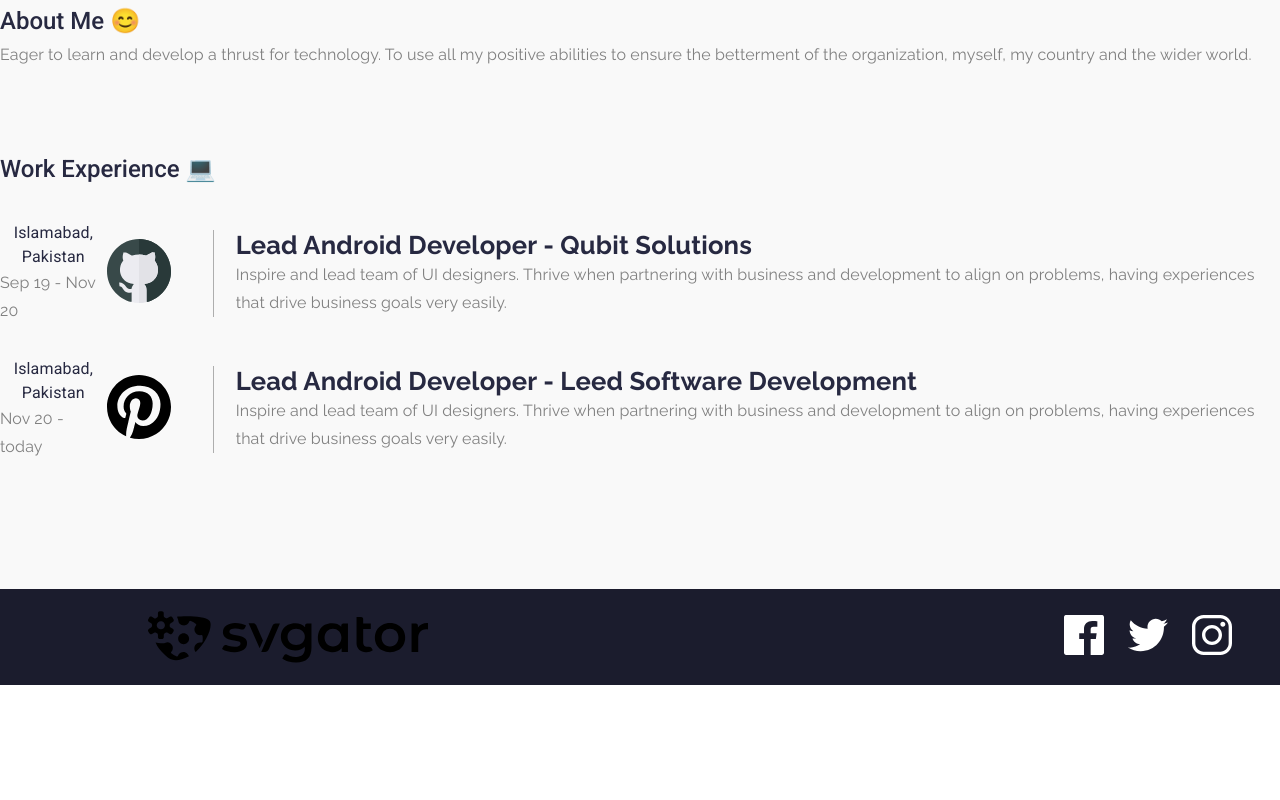
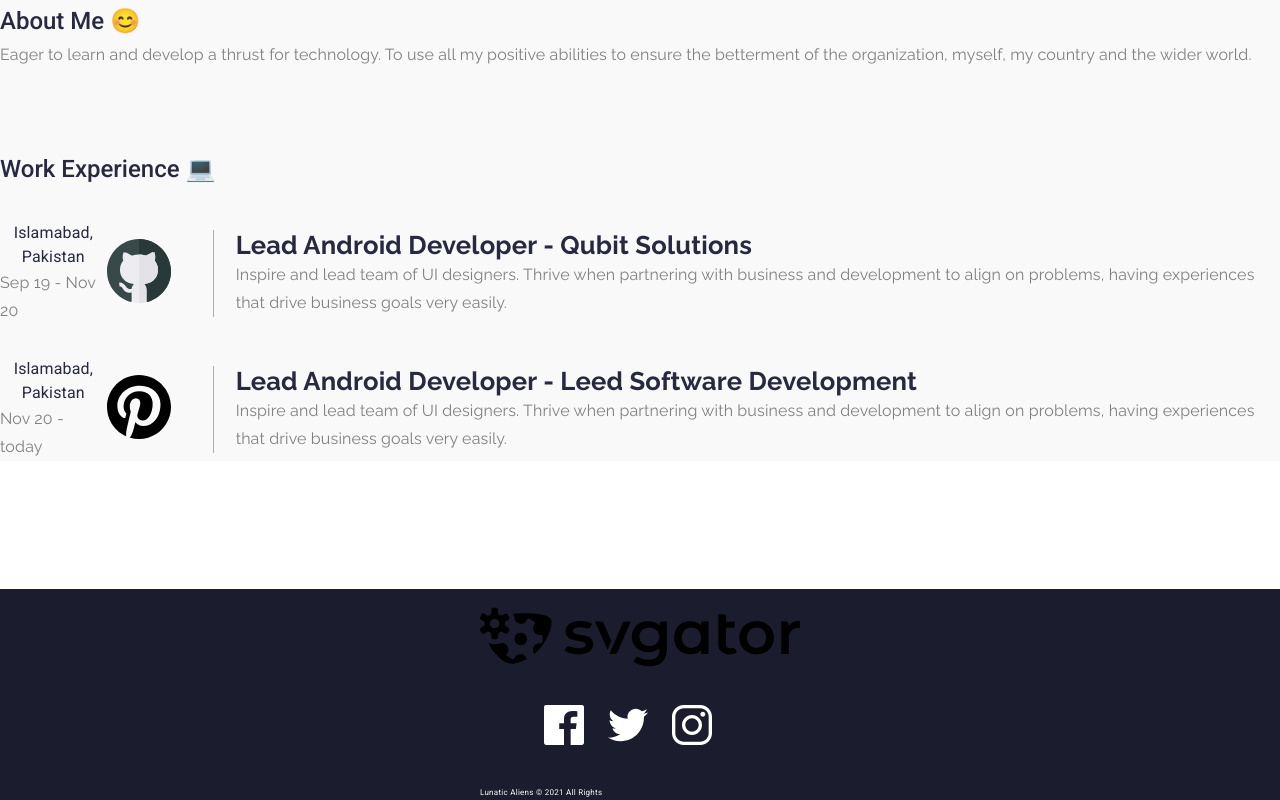
Before and after one commit to frazbakht5/lunaticaliens, a React (Create React App) app: page / in a window 1280 px wide. Shown: the part 1357-2157 px from the top of the page. Before the commit the page ends 2042 px from the top, so only its background shows below. Built offline with nearby package versions, Linux system fonts and the light colour scheme.

Commit message:
Completed. Display page is not dynamic. It needs backend.

```diff
--- a/src/App.js
+++ b/src/App.js
@@ -1,25 +1,49 @@
 import { BrowserRouter, Route, Switch } from 'react-router-dom'
 import { ThemeProvider } from '@material-ui/styles';
+import React, { useState, useEffect, useRef } from 'react';
 // import '@fontsource/roboto';
 
 import LandingPage from './Components/LandingPage'
 import theme from './Components/Theme'
 import NavBar from './Components/NavBar';
-// import LandingPage from './Components/LandingPage'
+import Footer from './Components/Footer';
+import ProjectDisplay from './Components/ProjectDisplay'
 
 
 
 function App() {
+  // const title = 'WebNOC';
+  // const description = 'Project description of the Project.'
+  // const image = sample1;
+  // const playStoreLink = 'https://www.google.com.pk/';
+  // const websiteLink = 'https://www.google.com.pk/';
+
+  const [title, setTitle] = useState('');
+  const [description, setDescription] = useState('');
+  const [image, setImage] = useState('');
+  const [playStoreLink, setPlayStoreLink] = useState('');
+  const [websiteLink, setWebsiteLink] = useState('');
+
+
+
   return (
     <ThemeProvider theme={theme}>
       <BrowserRouter>
-        <NavBar/>
+        <NavBar />
         {/* <LandingPage/> */}
         <Switch>
-        <Route exact path="/" component={LandingPage} />
-        <Route exact path="/project" component={() => <div>Project display page</div>} />
+          <Route exact path="/" component={() => <LandingPage
+
+            setTitle={setTitle}
+            setDescription={setDescription}
+            setImage={setImage}
+            setPlayStoreLink={setPlayStoreLink}
+            setWebsiteLink={setWebsiteLink}
+
+          />} />
+          <Route exact path="/project" component={ProjectDisplay} />
         </Switch>
-
+        <Footer />
       </BrowserRouter>
     </ThemeProvider>
   );
--- a/src/Components/Footer.js
+++ b/src/Components/Footer.js
@@ -14,9 +14,11 @@ import Button from '@material-ui/core/Button';
 import { Typography } from '@material-ui/core';
 
 const useStyles = makeStyles(theme => ({
+	mainContainer:{
+		backgroundColor: theme.palette.secondary.dark,
+	},
 	footer: {
 		width: '100%',
-		backgroundColor: theme.palette.secondary.dark,
 		zIndex: theme.zIndex.modal + 1,
 		position: 'relative',
 		marginTop: '8em',
@@ -26,13 +28,13 @@ const useStyles = makeStyles(theme => ({
 		borderRadius: '10'
 	},
 	logoContainer: {
-		marginLeft: '10em',
-		[theme.breakpoints.down("md")]: {
-			marginLeft: '0em',
-		},
-		[theme.breakpoints.down("md")]: {
-			marginLeft: '0em',
-		},
+		// marginLeft: '10em',
+		// [theme.breakpoints.down("md")]: {
+		// 	marginLeft: '0em',
+		// },
+		// [theme.breakpoints.down("md")]: {
+		// 	marginLeft: '0em',
+		// },
 		"&:hover": {
 			backgroundColor: "transparent"
 		}
@@ -64,9 +66,14 @@ const useStyles = makeStyles(theme => ({
 		// }
 	},
 	socialIconContainer: {
-		position: 'absolute',
-		right: '1.5em'
+		// position: 'absolute',
+		// right: '1.5em'
+		marginTop: '1em'
 	},
+	copyrightsText:{
+		color: theme.palette.primary.main,
+		marginTop: '2em'
+	}
 
 }));
 
@@ -77,9 +84,16 @@ export default function Footer(props) {
 
 	return (
 		<React.Fragment>
-			<footer
-				className={classes.footer}
+			<footer className={classes.footer}
 			>
+				<Grid
+					container
+					direction="column"
+					justifyContent="center"
+					alignItems="center"
+					className={classes.mainContainer}
+				>
+					<Grid item>
 						<Grid
 							container
 							direction="row"
@@ -87,13 +101,13 @@ export default function Footer(props) {
 							alignItems="center"
 							className={classes.footerContainer}
 						>
-					<Button component={Link} to="/" className={classes.logoContainer} disableRipple>
+							<Link to="/" className={classes.logoContainer} disableRipple>
 								<img alt='Company logo' className={classes.logo} src={logo} />
-					</Button>
+							</Link>
+						</Grid>
 
-
-
-					<Grid container className={classes.socialIconContainer} justifyContent="flex-end">
+						<Grid item>
+							<Grid container className={classes.socialIconContainer} justifyContent="center">
 								<Grid item component={"a"} href="https://www.facebook.com/" rel="noopener no referrer" target="_blank" >
 									<img src={facebook} alt='fb logo' className={classes.icon} />
 								</Grid>
@@ -105,6 +119,11 @@ export default function Footer(props) {
 								</Grid>
 							</Grid>
 						</Grid>
+						<Grid item className={classes.copyrightsText}>
+							<Typography variant='caption' >Lunatic Aliens © 2021 All Rights</Typography>
+						</Grid>
+					</Grid>
+				</Grid>
 			</footer>
 		</React.Fragment>
 	);
--- a/src/Components/LandingPage.js
+++ b/src/Components/LandingPage.js
@@ -18,7 +18,7 @@ import IconButton from '@material-ui/core/IconButton';
 import StarBorderIcon from '@material-ui/icons/StarBorder';
 import ImageList from '@material-ui/core/ImageList';
 import { HashLink } from 'react-router-hash-link';
-import { Link } from 'react-router-dom';
+import { Link, useHistory } from 'react-router-dom';
 
 import NavBar from './NavBar'
 
@@ -139,7 +139,18 @@ export default function LandingPage(props) {
     const theme = useTheme();
     const projectsRef = useRef(null);
     const matchesSM = useMediaQuery(theme.breakpoints.down("sm"));
+    const history = useHistory();
 
+    const scrollToTop = () => {
+        window.scrollTo({
+            top: 0,
+            behavior: "smooth",
+        });
+    };
+
+    useEffect(() => {
+        scrollToTop()
+    }, []);
 
     const samples = [
         { img: sample1, title: 'sample 1', },
@@ -184,8 +195,16 @@ export default function LandingPage(props) {
             </Grid>
         </Grid>
     )
-
-
+/*
+    function handleClick(i) {
+        const sample = samples[i];
+        props.setTitle(sample.title);
+        props.setDescription(sample.description);
+        props.setImage(sample.img);
+        props.setPlayStoreLink(sample.pl);
+        props.setWebsiteLink(sample.title);
+      }
+*/
     const goToProjectsSection = () => window.scrollTo({ top: projectsRef.current.offsetTop, behavior: 'smooth' });
 
 
@@ -233,7 +252,7 @@ export default function LandingPage(props) {
                 {
                     samples.map((item, i) => (
                         <Grid item xs={6} sm={6} md={3} key={item + i} style={{ padding: 5 }}>
-                            <Link to ="/project">
+                            <Link to="/project">
                                 <ImageListItem >
                                     <img src={item.img} alt={item.title} className={classes.portfolioImage} />
                                     <ImageListItemBar title={item.title}
@@ -323,8 +342,6 @@ export default function LandingPage(props) {
         </React.Fragment >
     )
 
-
-
     return (
         <React.Fragment>
 
@@ -343,7 +360,6 @@ export default function LandingPage(props) {
                 <Grid item >
                     {ExperienceBlockDesktop}
                 </Grid>
-                <Footer />
             </Grid>
         </React.Fragment>
     );
--- a/src/Components/ProjectDisplay.js
+++ b/src/Components/ProjectDisplay.js
@@ -1,38 +1,125 @@
+import Box from '@material-ui/core/Box';
 import React, { useState, useEffect } from 'react';
 import { makeStyles } from '@material-ui/core/styles';
-import { AppBar, Toolbar } from "@material-ui/core";
-import useScrollTrigger from '@material-ui/core/useScrollTrigger';
-import Tabs from '@material-ui/core/Tabs';
-import Tab from '@material-ui/core/Tab';
+import { Grid, Typography } from "@material-ui/core";
 import Button from '@material-ui/core/Button';
-import Menu from '@material-ui/core/Menu';
-import MenuItem from '@material-ui/core/MenuItem';
-import { useTheme } from '@material-ui/core/styles';
-import useMediaQuery from '@material-ui/core/useMediaQuery';
-import SwipeableDrawer from '@material-ui/core/SwipeableDrawer';
-import MenuIcon from '@material-ui/icons/Menu'
-import IconButton from '@material-ui/core/IconButton';
-import List from '@material-ui/core/List';
-import ListItem from '@material-ui/core/ListItem';
-import ListItemText from '@material-ui/core/ListItemText';
+import sample1 from '../assets/sample1.jpg'
+import playStore from '../assets/playstore.png'
+import visitweb from '../assets/visitweb.png'
+
+
+import { Link } from 'react-router-dom';
 
 const useStyles = makeStyles(theme => ({
-
-
-
-
+	mainContainer: {
+		// width: '90%'
+	},
+	icons: {
+		width: '10em',
+		height: '5em',
+	},
+	rowContainer: {
+		width: '80%',
+		maxWidth: '80%'
+	},
+	thanksBlock: {
+		textAlign: 'center',
+	},
+	displayPic: {
+		objectFit: 'contain',
+		maxWidth: '100%'
+	}
 
 
 }));
 
 
-export default function Footer(props) {
+export default function ProjectDisplay(props) {
 
 	const classes = useStyles();
 
+
+	const title = 'WebNOC';
+	const description = 'Project description of the Project.'
+	const image = sample1;
+	const playStoreLink = 'https://www.google.com.pk/';
+	const websiteLink = 'https://www.google.com.pk/';
+
+	const scrollToTop = () => {
+		window.scrollTo({
+			top: 0,
+			behavior: "smooth",
+		});
+	};
+
+	useEffect(() => {
+		scrollToTop()
+	}, []);
+
 	return (
 		<React.Fragment>
+			<Grid
+				container
+				direction="column"
+				justifyContent="center"
+				alignItems="center"
+				className={classes.mainContainer}
+			// spacing={4}
+			>
+				<Grid item className={classes.rowContainer}>
+					<Grid
+						container
+						direction="row"
+						justifyContent="space-between"
+						alignItems="center"
+					>
 
-		</React.Fragment>
+						<Grid item >
+							<Grid
+								container
+								direction="column"
+								justifyContent="center"
+								alignItems="flex-start"
+							>
+								<Typography variant='h2' id='project-title'>{title}</Typography>
+								<Typography variant='body1'>{description}</Typography>
+							</Grid>
+						</Grid>
+						<Grid item>
+							<Grid
+								container
+								direction="row"
+								justifyContent="flex-end"
+								alignItems="center"
+							>
+								<Button component={"a"} href={playStoreLink} rel="noopener no referrer" target="_blank">
+									<img src={playStore} alt="playstoreLink" className={classes.icons}
+									/>
+								</Button>
+								<Button component={"a"} href={websiteLink} rel="noopener no referrer" target="_blank" >
+									<img src={visitweb} alt="web link" className={classes.icons}
+									/>
+								</Button>
+							</Grid>
+						</Grid>
+
+					</Grid>
+				</Grid>
+				<Box border={1} borderColor="primary.dark" p='5%' marginTop='3em' maxWidth='100%'>
+					<Grid item className={[classes.rowContainer, classes.borderBox].join}>
+						<img src={image} alt="website image" className={classes.displayPic} />
+					</Grid>
+				</Box>
+				<Grid item className={[classes.rowContainer, classes.thanksBlock].join}>
+					<Typography variant='h2'>Thanks for watching</Typography>
+					<Typography variant='body1'>If you like this project, please click appreciate button below</Typography>
+				</Grid>
+				<Grid item className={classes.rowContainer}>
+					<Button variant="contained" color="primary" component={Link} to="/" >
+						Back
+					</Button>
+				</Grid>
+			</Grid>
+		</React.Fragment >
 	);
 }
--- a/src/Components/Theme.js
+++ b/src/Components/Theme.js
@@ -71,7 +71,7 @@ const theme = createTheme({
       fontSize: '1rem',
       color: `grey`,
     },
-    minor:{
+    caption:{
       fontFamily: 'Roboto',
       textTransform: 'none',  //not all to uppercase
       fontSize: '0.5rem',
```
Also changed, not shown: src/assets/playstore.png (added), src/assets/visitweb.png (added). Lines whose indentation alone changed are shown as unchanged.
